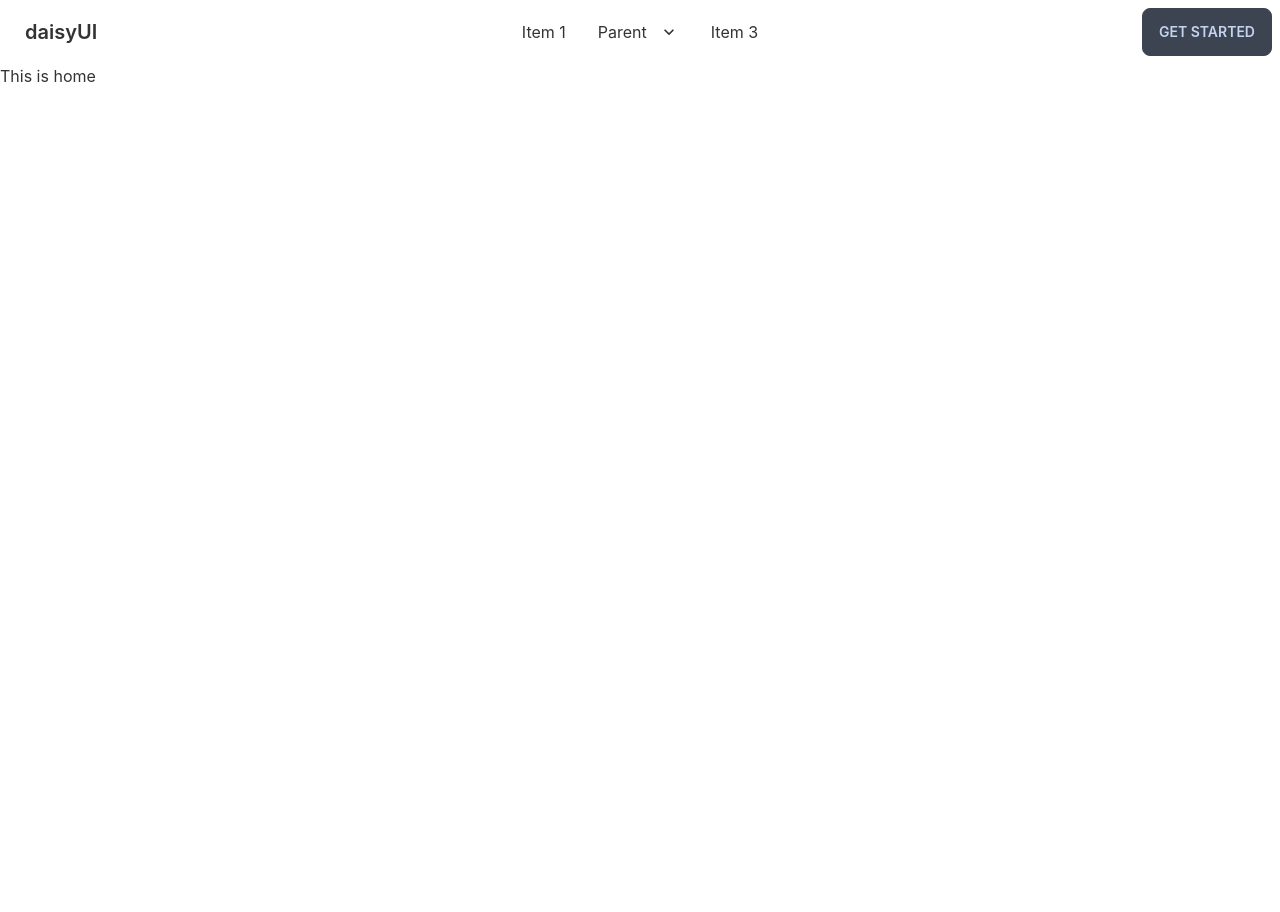
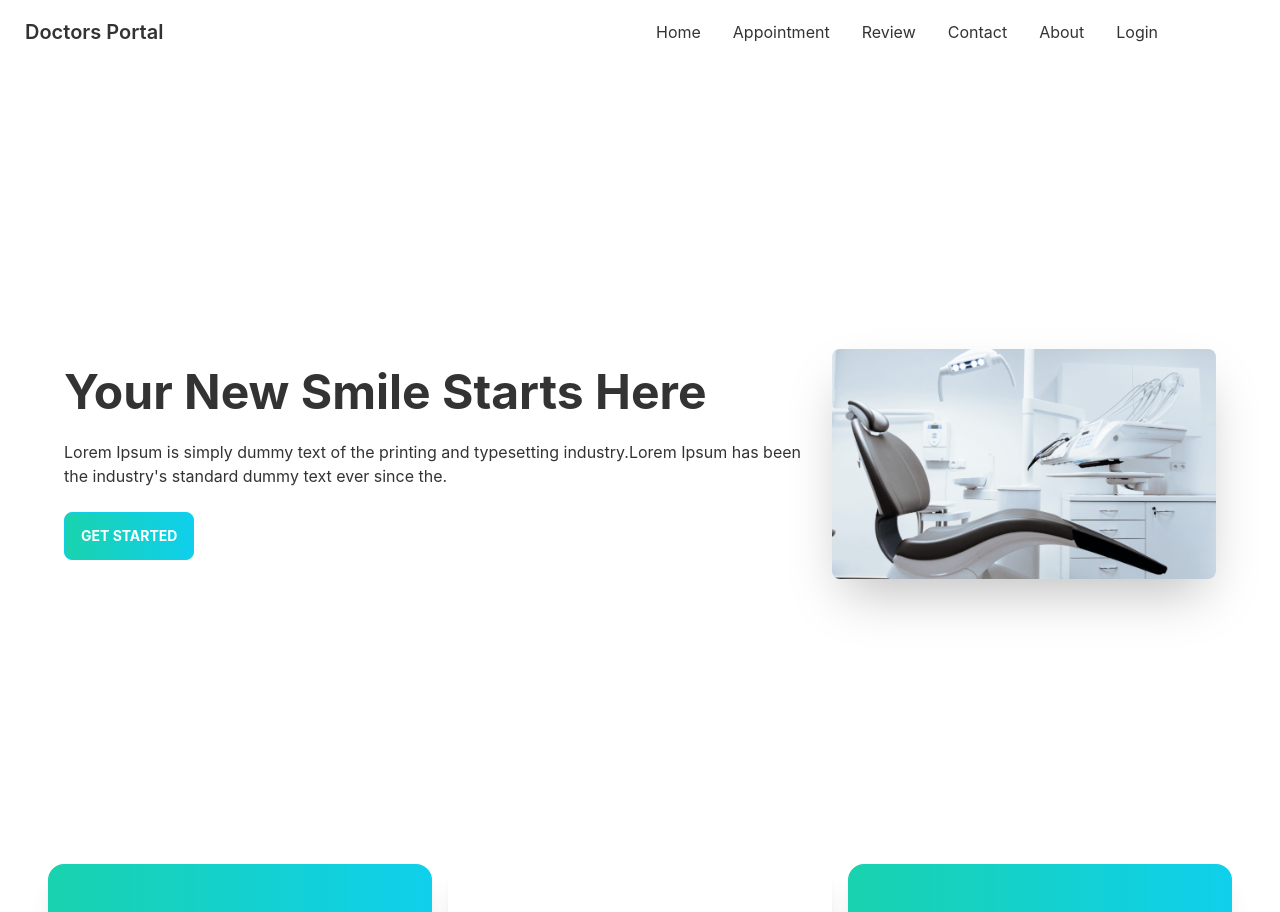
Before and after one commit to shadikmahamudsohan/doctors-portal-client, a React (Create React App) app: page / in a window 1280 px wide. Shown: the top 912 px of the page. Before the commit the page ends 800 px from the top, so only its background shows below. Built offline with nearby package versions, Linux system fonts and the light colour scheme.

Commit message:
banner and items section added

```diff
--- a/src/App.js
+++ b/src/App.js
@@ -1,8 +1,9 @@
 import './App.css';
 import Navbar from './Pages/Shared/Navbar';
-import { Routes, Route, Link } from "react-router-dom";
+import { Routes, Route } from "react-router-dom";
 import Home from './Pages/Home/Home';
 import About from './Pages/About/About';
+import Login from './Pages/Login/Login';
 
 function App() {
   return (
@@ -11,6 +12,7 @@
       <Routes>
         <Route path="/" element={<Home />} />
         <Route path="about" element={<About />} />
+        <Route path="login" element={<Login />} />
       </Routes>
     </div>
   );
--- /dev/null
+++ b/src/Pages/Home/Banner.js
@@ -0,0 +1,21 @@
+import React from 'react';
+import chair from '../../assets/images/chair.png'
+
+const Banner = () => {
+    return (
+        <div>
+            <div className="hero min-h-screen px-12">
+                <div className="hero-content flex-col lg:flex-row-reverse">
+                    <img src={chair} className="max-w-sm rounded-lg shadow-2xl" />
+                    <div>
+                        <h1 className="text-5xl font-bold">Your New Smile Starts Here</h1>
+                        <p className="py-6">Lorem Ipsum is simply dummy text of the printing and typesetting industry.Lorem Ipsum has been the industry's standard dummy text ever since the.</p>
+                        <button className="btn btn-primary uppercase text-white font-bold bg-gradient-to-r from-secondary to-primary">Get Started</button>
+                    </div>
+                </div>
+            </div>
+        </div>
+    );
+};
+
+export default Banner;
--- a/src/Pages/Home/Home.js
+++ b/src/Pages/Home/Home.js
@@ -1,9 +1,12 @@
 import React from 'react';
+import Banner from './Banner';
+import Info from './Info';
 
 const Home = () => {
     return (
         <div>
-            <h2>This is home</h2>
+            <Banner></Banner>
+            <Info></Info>
         </div>
     );
 };
--- /dev/null
+++ b/src/Pages/Home/Info.js
@@ -0,0 +1,17 @@
+import React from 'react';
+import InfoCard from './InfoCard';
+import clock from '../../assets/icons/clock.svg'
+import marker from '../../assets/icons/marker.svg'
+import phone from '../../assets/icons/phone.svg'
+
+const Info = () => {
+    return (
+        <div className='grid grid-cols-1 lg:grid-cols-3 gap-4 px-12'>
+            <InfoCard cardTitle="Opening Hours" bgClass="bg-gradient-to-r from-secondary to-primary" img={clock}></InfoCard>
+            <InfoCard cardTitle="Our Locations" bgClass="bg-accent" img={marker}></InfoCard>
+            <InfoCard cardTitle="Contact Us" bgClass="bg-gradient-to-r from-secondary to-primary" img={phone}></InfoCard>
+        </div>
+    );
+};
+
+export default Info;
--- /dev/null
+++ b/src/Pages/Home/InfoCard.js
@@ -0,0 +1,15 @@
+import React from 'react';
+
+const InfoCard = ({ img, cardTitle, bgClass }) => {
+    return (
+        <div className={`card py-3 lg:card-side bg-base-100 shadow-xl ${bgClass}`}>
+            <figure className='pl-5'><img src={img} alt="Album" /></figure>
+            <div className="card-body text-white">
+                <h2 className="card-title">{cardTitle}</h2>
+                <p>Click the button to listen on Spotiwhy app.</p>
+            </div>
+        </div>
+    );
+};
+
+export default InfoCard;
--- /dev/null
+++ b/src/Pages/Home/Services.js
@@ -0,0 +1,11 @@
+import React from 'react';
+
+const Services = () => {
+    return (
+        <div>
+            <h3>Our Services</h3>
+        </div>
+    );
+};
+
+export default Services;
--- /dev/null
+++ b/src/Pages/Login/Login.js
@@ -0,0 +1,11 @@
+import React from 'react';
+
+const Login = () => {
+    return (
+        <div>
+            <h1>This is login page</h1>
+        </div>
+    );
+};
+
+export default Login;
--- a/src/Pages/Shared/Navbar.js
+++ b/src/Pages/Shared/Navbar.js
@@ -1,49 +1,32 @@
 import React from 'react';
-
+import { Link } from 'react-router-dom';
 const Navbar = () => {
+    const menuItems = <>
+        <li><Link to='/'>Home</Link></li>
+        <li><Link to='/appointment'>Appointment</Link></li>
+        <li><Link to='/review'>Review</Link></li>
+        <li><Link to='/contact'>Contact</Link></li>
+        <li><Link to='/about'>About</Link></li>
+        <li><Link to='/login'>Login</Link></li>
+    </>
     return (
         <div>
-            <div class="navbar bg-base-100">
-                <div class="navbar-start">
-                    <div class="dropdown">
-                        <label tabindex="0" class="btn btn-ghost lg:hidden">
-                            <svg xmlns="http://www.w3.org/2000/svg" class="h-5 w-5" fill="none" viewBox="0 0 24 24" stroke="currentColor"><path stroke-linecap="round" stroke-linejoin="round" stroke-width="2" d="M4 6h16M4 12h8m-8 6h16" /></svg>
+            <div className="navbar bg-base-100">
+                <div className="navbar-start">
+                    <div className="dropdown">
+                        <label tabindex="0" className="btn btn-ghost lg:hidden">
+                            <svg xmlns="http://www.w3.org/2000/svg" className="h-5 w-5" fill="none" viewBox="0 0 24 24" stroke="currentColor"><path stroke-linecap="round" stroke-linejoin="round" stroke-width="2" d="M4 6h16M4 12h8m-8 6h16" /></svg>
                         </label>
-                        <ul tabindex="0" class="menu menu-compact dropdown-content mt-3 p-2 shadow bg-base-100 rounded-box w-52">
-                            <li><a>Item 1</a></li>
-                            <li tabindex="0">
-                                <a class="justify-between">
-                                    Parent
-                                    <svg class="fill-current" xmlns="http://www.w3.org/2000/svg" width="24" height="24" viewBox="0 0 24 24"><path d="M8.59,16.58L13.17,12L8.59,7.41L10,6L16,12L10,18L8.59,16.58Z" /></svg>
-                                </a>
-                                <ul class="p-2">
-                                    <li><a>Submenu 1</a></li>
-                                    <li><a>Submenu 2</a></li>
-                                </ul>
-                            </li>
-                            <li><a>Item 3</a></li>
+                        <ul tabindex="0" className="menu menu-compact dropdown-content mt-3 p-2 shadow bg-base-100 rounded-box w-52">
+                            {menuItems}
                         </ul>
                     </div>
-                    <a class="btn btn-ghost normal-case text-xl">daisyUI</a>
+                    <Link to='/' className="btn btn-ghost normal-case text-xl">Doctors Portal</Link>
                 </div>
-                <div class="navbar-center hidden lg:flex">
-                    <ul class="menu menu-horizontal p-0">
-                        <li><a>Item 1</a></li>
-                        <li tabindex="0">
-                            <a>
-                                Parent
-                                <svg class="fill-current" xmlns="http://www.w3.org/2000/svg" width="20" height="20" viewBox="0 0 24 24"><path d="M7.41,8.58L12,13.17L16.59,8.58L18,10L12,16L6,10L7.41,8.58Z" /></svg>
-                            </a>
-                            <ul class="p-2">
-                                <li><a>Submenu 1</a></li>
-                                <li><a>Submenu 2</a></li>
-                            </ul>
-                        </li>
-                        <li><a>Item 3</a></li>
+                <div className="navbar-center hidden lg:flex">
+                    <ul className="menu menu-horizontal p-0">
+                        {menuItems}
                     </ul>
-                </div>
-                <div class="navbar-end">
-                    <a class="btn">Get started</a>
                 </div>
             </div>
         </div>
```
